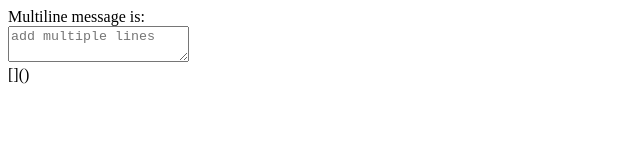
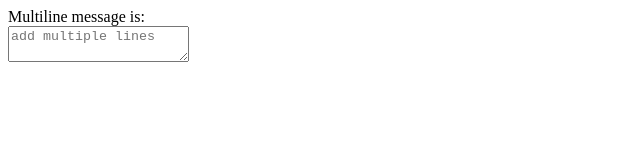
Before and after one commit to michaelsynan/make-markdown-links, a Nuxt app: page / in a window 1280 px wide. Shown: the top 160 px of the page, without its empty margins (0-640 px from the left). Built offline with nearby package versions, Linux system fonts and the light colour scheme.

Commit message:
1 file modified

```diff
--- a/app.vue
+++ b/app.vue
@@ -2,8 +2,7 @@
   <span>Multiline message is:</span>
   <br />
   <textarea v-model="message" placeholder="add multiple lines"> </textarea>
-
-  <div v-for="word in message.split('\n')" style="white-space: pre-line">
+  <div v-if="message" v-for="word in message.split('\n')" style="white-space: pre-line">
     [{{ word.replace(/(^\w+:|^)\/\//, '') }}]({{ word }})
   </div>
 </template>
```
